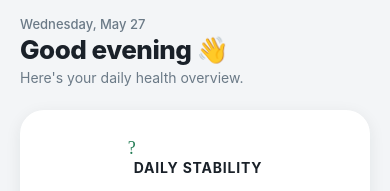
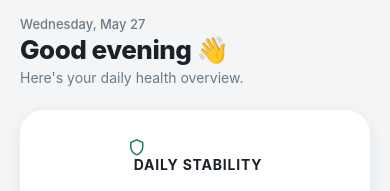
Before and after one commit to Catsarepro21/Congressional-App-Challenge-real, a React Native app: screen / in a window 390 px wide. Shown: the top 191 px of the page. Built offline with nearby package versions, Linux system fonts and the light colour scheme.

Commit message:
fix: resolve typescript compile errors, define nativewind className props, and update invalid icons

```diff
--- a/src/screens/HomeScreen.tsx
+++ b/src/screens/HomeScreen.tsx
@@ -796,7 +796,7 @@ const HomeScreen: React.FC<HomeScreenProps> = ({ onNavigate: _onNavigate }) => {
         >
           <View className="flex-row items-center" style={{ marginBottom: 20 }}>
             <MaterialCommunityIcons
-              name="shield-heart-outline"
+              name="shield-outline"
               size={18}
               color={COLORS.primary}
             />
```
Also changed, not shown: src/types/nativewind-env.d.ts (added, +16 -0 lines).
